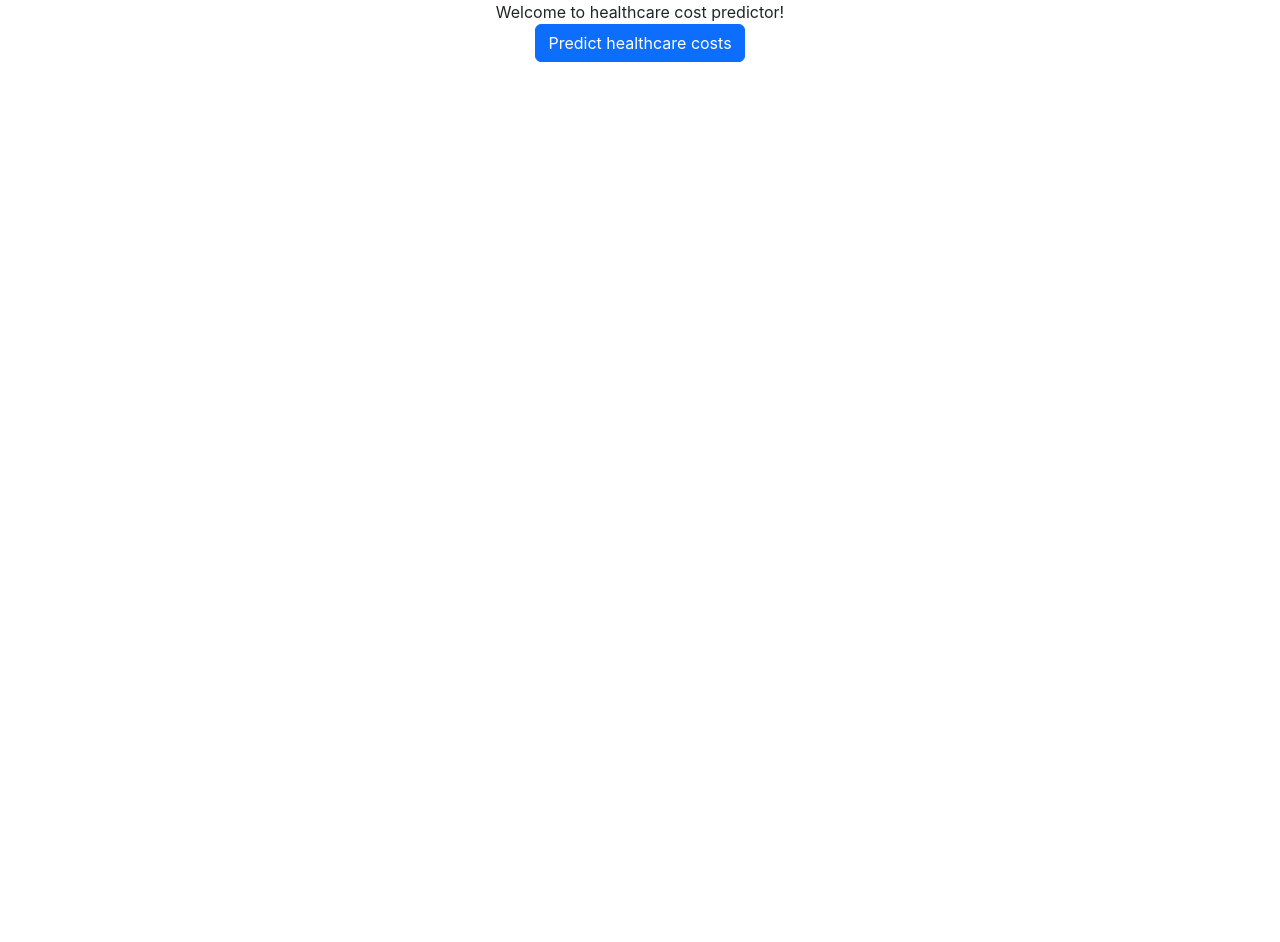
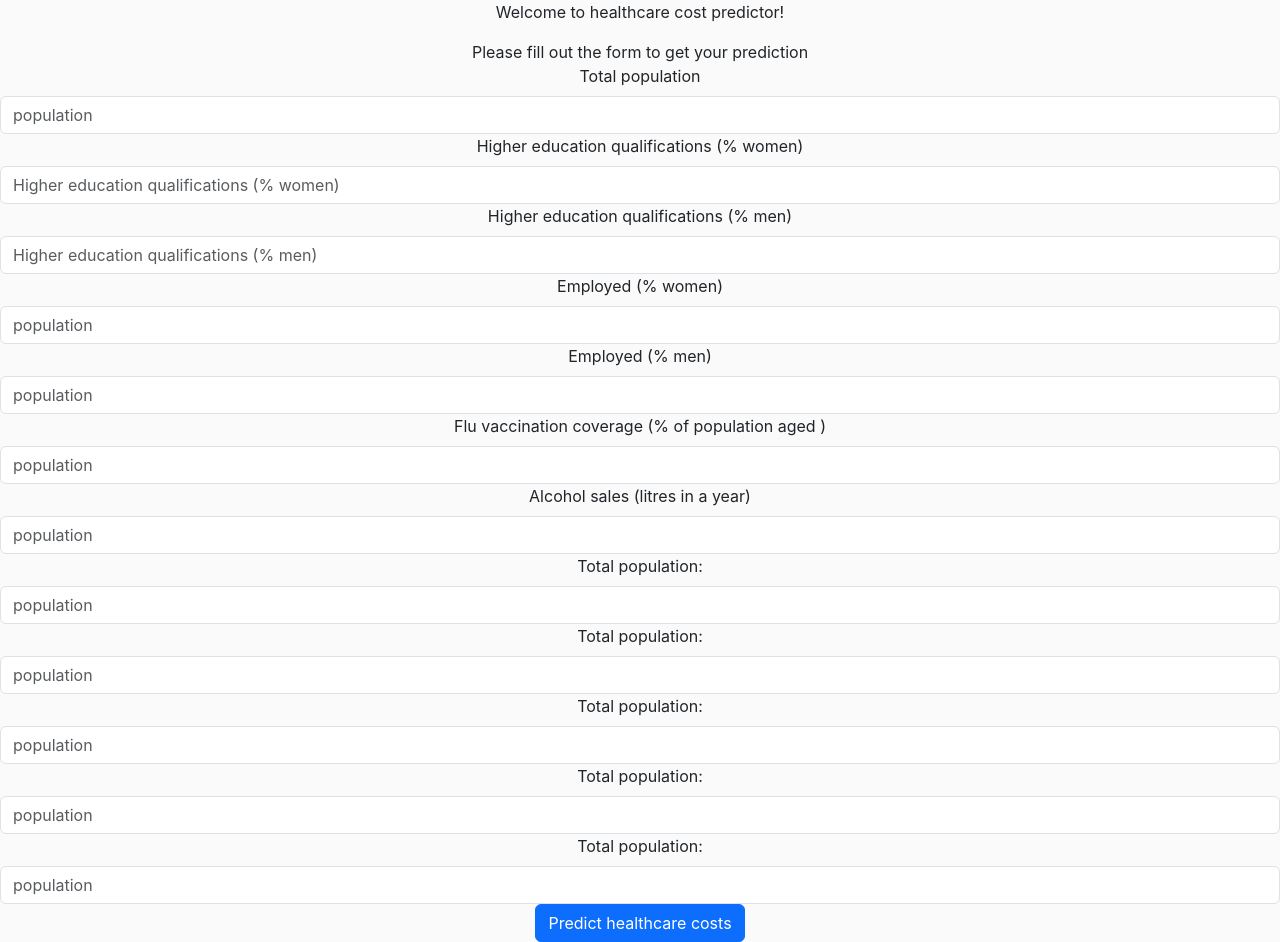
Before and after one commit to AnnaKuokkanen/DataScienceIntro, a React (Create React App) app in the folder webapp/intro-to-data-sci/: page / in a window 1280 px wide. Before the commit the page ends 800 px from the top, so only its background shows below. Built offline with nearby package versions, Linux system fonts and the light colour scheme; the HTML template or start-up script is replaced by a standard one.

Commit message:
Add new fields

```diff
--- a/webapp/intro-to-data-sci/src/App.css
+++ b/webapp/intro-to-data-sci/src/App.css
@@ -1,7 +1,14 @@
 .App {
   text-align: center;
+  background-color: #fafafa;
 }
 
 span {
   padding-top: 12px;
+  font-size: 16px;
 }
+
+.button {
+  background-color: green;
+  margin-top: 10vh;
+}
--- a/webapp/intro-to-data-sci/src/App.js
+++ b/webapp/intro-to-data-sci/src/App.js
@@ -27,9 +27,60 @@ function App() {
     <div className="App">
       <header className="header">
         <span>Welcome to healthcare cost predictor!</span>
+        <p></p>
+        <span>Please fill out the form to get your prediction</span>
       </header>
       <Form onSubmit={getPrediction}>
-        <Button type="submit">Predict healthcare costs</Button>
+        <Form.Group>
+          <Form.Label>Total population</Form.Label>
+          <Form.Control type="number" placeholder="population" />
+        </Form.Group>
+        <Form.Group>
+          <Form.Label>Higher education qualifications (% women)</Form.Label>
+          <Form.Control type="number" placeholder="Higher education qualifications (% women)" />
+        </Form.Group>
+        <Form.Group>
+          <Form.Label>Higher education qualifications (% men)</Form.Label>
+          <Form.Control type="number" placeholder="Higher education qualifications (% men)" />
+        </Form.Group>
+        <Form.Group>
+          <Form.Label>Employed (% women)</Form.Label>
+          <Form.Control type="text" placeholder="population" />
+        </Form.Group>
+        <Form.Group>
+          <Form.Label>Employed (% men)</Form.Label>
+          <Form.Control type="text" placeholder="population" />
+        </Form.Group>
+        <Form.Group>
+          <Form.Label>Flu vaccination coverage (% of population aged )</Form.Label>
+          <Form.Control type="text" placeholder="population" />
+        </Form.Group>
+        <Form.Group>
+          <Form.Label>Alcohol sales (litres in a year)</Form.Label>
+          <Form.Control type="text" placeholder="population" />
+        </Form.Group>
+        <Form.Group>
+          <Form.Label>Total population:</Form.Label>
+          <Form.Control type="text" placeholder="population" />
+        </Form.Group>
+        <Form.Group>
+          <Form.Label>Total population:</Form.Label>
+          <Form.Control type="text" placeholder="population" />
+        </Form.Group>
+        <Form.Group>
+          <Form.Label>Total population:</Form.Label>
+          <Form.Control type="text" placeholder="population" />
+        </Form.Group>
+        <Form.Group>
+          <Form.Label>Total population:</Form.Label>
+          <Form.Control type="text" placeholder="population" />
+        </Form.Group>
+        <Form.Group>
+          <Form.Label>Total population:</Form.Label>
+          <Form.Control type="text" placeholder="population" />
+        </Form.Group>
+
+        <Button class="button" type="submit">Predict healthcare costs</Button>
       </Form>
       {showPrediction && <span>Your prediction is {prediction}!</span>}
     </div>
```
